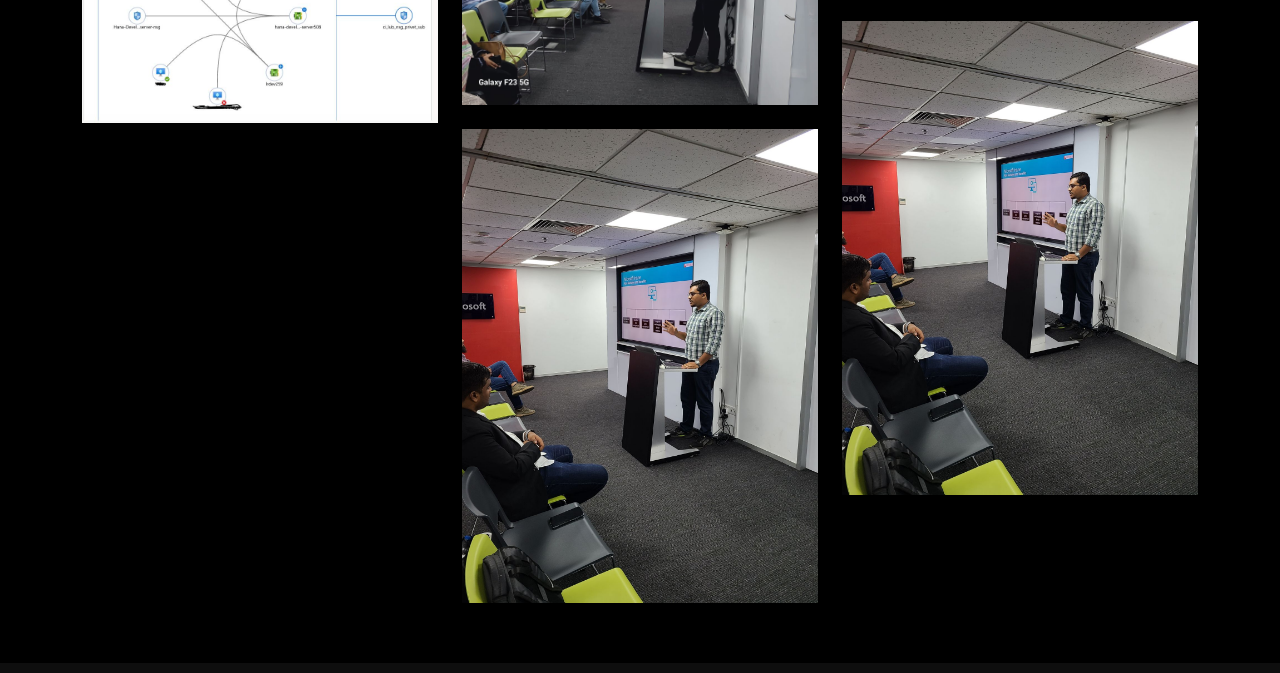
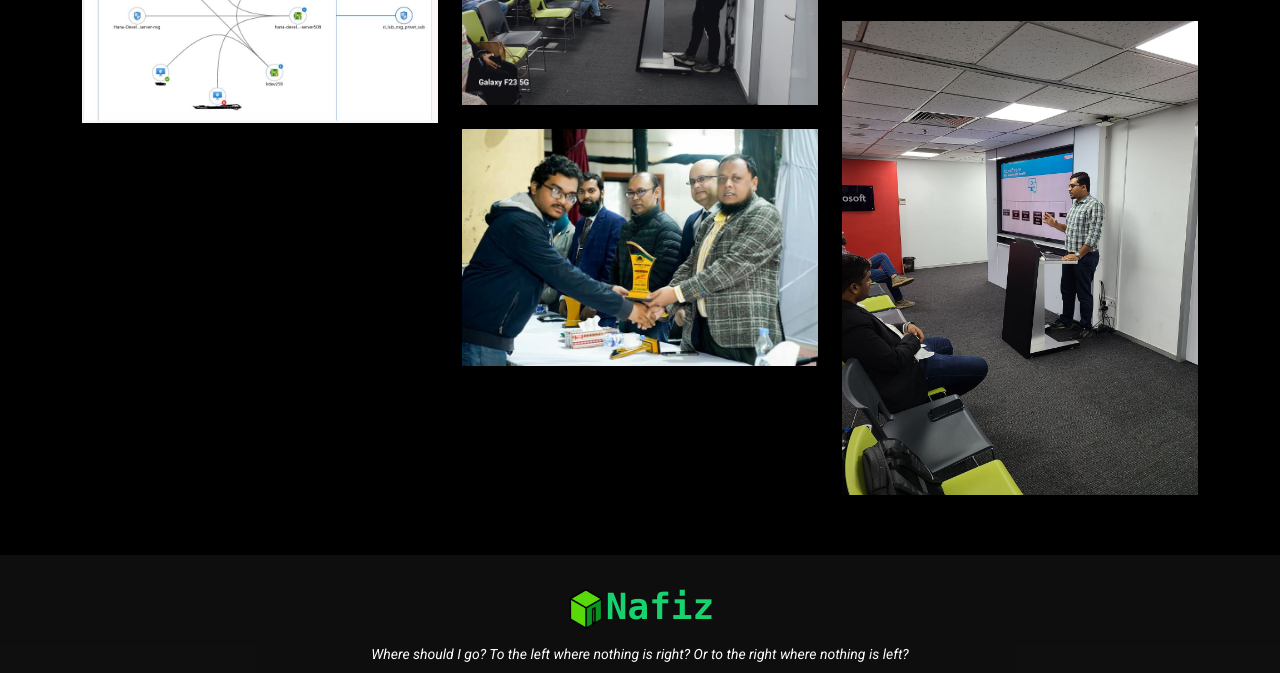
Before and after one commit to Nafiz-Zilani/md-nafiz-imam-zilani, a plain HTML site: page portfolio.html in a window 1280 px wide. Shown: the part 881-1554 px from the top of the page. Drawn offline with Linux system fonts and the light colour scheme.

Commit message:
Final Update v1.4

```diff
--- a/portfolio.html
+++ b/portfolio.html
@@ -185,7 +185,7 @@
 
             <div class="col-lg-4 col-md-6 portfolio-item isotope-item filter-others">
               <div class="portfolio-content h-100">
-                <img src="assets/img/portfolio/ms-2.1.jpeg" class="img-fluid" alt="">
+                <img src="assets/img/portfolio/hs-1.jpeg" class="img-fluid" alt="">
                 <div class="portfolio-info">
                   <h4>Others 3</h4>
                   <p>hackerSlash ICT Olympiad - 2022</p>
```
